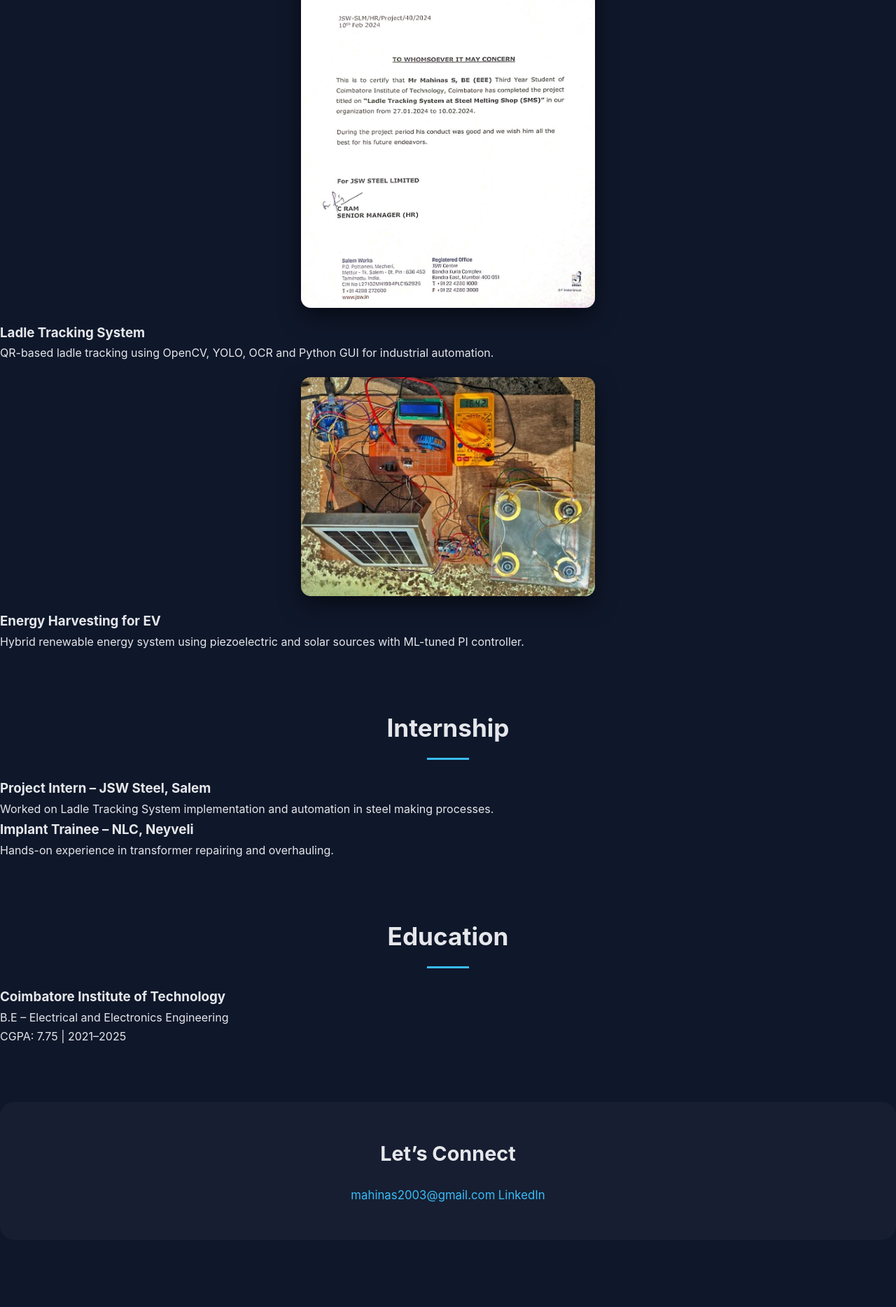
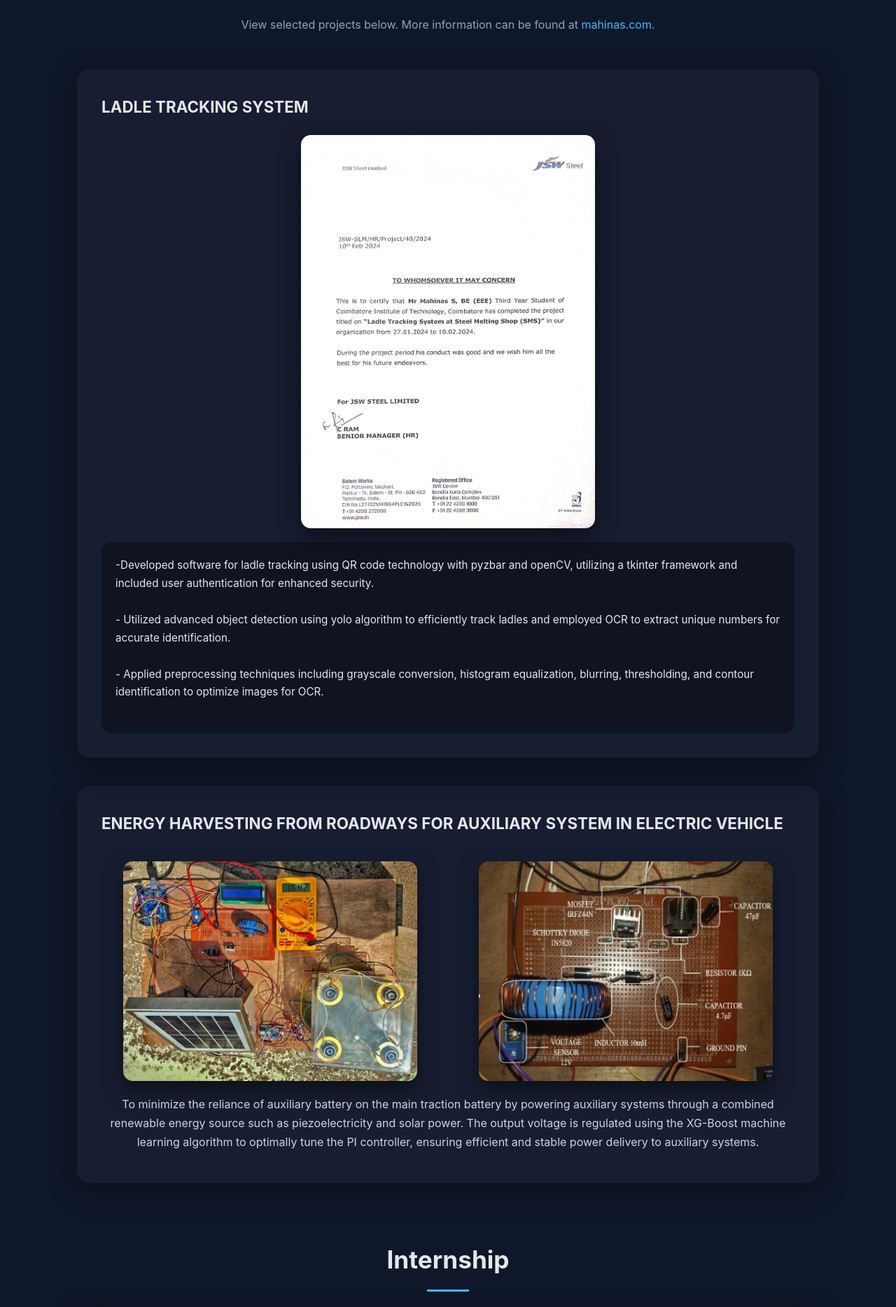
Before and after one commit to Mahinas/portfolio, a plain HTML site: page index.html in a window 1280 px wide. Shown: the part 512-2380 px from the top of the page at 70% size. Before the commit the page ends 2284 px from the top, so only its background shows below. Drawn offline with Linux system fonts and the light colour scheme.

Commit message:
Update index.html

```diff
--- a/index.html
+++ b/index.html
@@ -2,87 +2,145 @@
 <html lang="en">
 <head>
   <meta charset="UTF-8" />
-  <meta name="viewport" content="width=device-width, initial-scale=1.0"/>
-  <title>Mahinas | Portfolio</title>
+  <meta name="viewport" content="width=device-width, initial-scale=1.0" />
+  <title>Mahinas / Resume</title>
   <link rel="stylesheet" href="styles.css" />
 </head>
+
 <body>
 
-  <!-- HERO -->
-  <header class="hero">
+<main>
+
+  <!-- ================= ABOUT / PROFILE ================= -->
+  <header>
     <h1>Mahinas S</h1>
-    <h2 id="typing"></h2>
+    <h2 id="typing-effect">Electrical and Electronics Engineer</h2>
+
     <p>
-      Electrical and Electronics Engineering graduate passionate about
-      automation, software development, and innovative engineering solutions.
+      I am a focused professional engineer who is passionate about my profession, and with a sharp focus on innovation and problem-solving.
+      I work best in difficult environments and am committed to driving organizations' success with learning, collaboration, and out-of-the-box thinking.
+      Having a sharp focus on developing technical and analytical strengths, my goal is to enable development and offer innovative solutions with
+      collaboration and technology.
     </p>
   </header>
 
-  <!-- PROJECTS -->
-  <section class="section">
-    <h2 class="section-title">Projects</h2>
+  <!-- ================= PROJECTS ================= -->
+  <section>
+    <h2>Featured Projects</h2>
+    <p>
+      View selected projects below. More information can be found at
+      <a href="https://www.linkedin.com/in/mahinas2003" target="_blank">mahinas.com</a>.
+    </p>
 
-    <div class="project-grid">
+    <section>
+      <h3>LADLE TRACKING SYSTEM</h3>
+      <img src="images/completion_certificate.jpeg" alt="completion_certificate" />
 
-      <div class="project-card">
-        <img src="images/completion_certificate.jpeg" alt="Ladle Tracking">
-        <h3>Ladle Tracking System</h3>
-        <p>
-          QR-based ladle tracking using OpenCV, YOLO, OCR and Python GUI
-          for industrial automation.
-        </p>
+      <pre>
+-Developed software for ladle tracking using QR code technology with pyzbar and openCV, utilizing a tkinter framework and included user authentication for enhanced security.
+
+- Utilized advanced object detection using yolo algorithm to efficiently track ladles and employed OCR to extract unique numbers for accurate identification.
+
+- Applied preprocessing techniques including grayscale conversion, histogram equalization, blurring, thresholding, and contour identification to optimize images for OCR.
+      </pre>
+    </section>
+
+    <section>
+      <h3>ENERGY HARVESTING FROM ROADWAYS FOR AUXILIARY SYSTEM IN ELECTRIC VEHICLE</h3>
+
+      <div class="project-images">
+        <img src="images/hardware_prototype.jpg" alt="Closed loop hardware prototype" />
+        <img src="images/SIDO_converter_setup.jpg" alt="SIDO Buck-Boost converter setup" />
       </div>
 
-      <div class="project-card">
-        <img src="images/hardware_prototype.jpg" alt="Energy Harvesting">
-        <h3>Energy Harvesting for EV</h3>
-        <p>
-          Hybrid renewable energy system using piezoelectric and solar sources
-          with ML-tuned PI controller.
-        </p>
-      </div>
-
-    </div>
+      <p>
+        To minimize the reliance of auxiliary battery on the main traction battery by powering auxiliary systems through a combined renewable energy source
+        such as piezoelectricity and solar power. The output voltage is regulated using the XG-Boost machine learning algorithm to optimally tune the PI
+        controller, ensuring efficient and stable power delivery to auxiliary systems.
+      </p>
+    </section>
   </section>
 
-  <!-- EXPERIENCE -->
-  <section class="section">
-    <h2 class="section-title">Internship</h2>
+  <!-- ================= INTERNSHIP ================= -->
+  <section>
+    <h2>Internship</h2>
 
-    <div class="card">
-      <h3>Project Intern – JSW Steel, Salem</h3>
+    <section>
+      <h3>PROJECT INTERN</h3>
+      <p>JSW STEEL LTD | SALEM</p>
+      <p>2 weeks</p>
       <p>
-        Worked on Ladle Tracking System implementation and automation
-        in steel making processes.
+        Understanding the steel making process and the efficient use of Ladle Tracking System for Industrial Automation and implemented the project
+        which empowers with accurate ladle number recognition in SMS
       </p>
-    </div>
+    </section>
 
-    <div class="card">
-      <h3>Implant Trainee – NLC, Neyveli</h3>
+    <section>
+      <h3>IMPLANT TRAINEE</h3>
+      <p>NEYVELI LIGNITE CORPORATION | NEYVELI</p>
+      <p>2 weeks</p>
       <p>
-        Hands-on experience in transformer repairing and overhauling.
+        Gained valuable insights on Repairing and Overhauling of Transformer through hands-on practice.
       </p>
-    </div>
+    </section>
   </section>
 
-  <!-- EDUCATION -->
-  <section class="section">
-    <h2 class="section-title">Education</h2>
+  <!-- ================= EDUCATION ================= -->
+  <section>
+    <h2>Education</h2>
 
-    <div class="card">
-      <h3>Coimbatore Institute of Technology</h3>
-      <p>B.E – Electrical and Electronics Engineering</p>
-      <p>CGPA: 7.75 | 2021–2025</p>
-    </div>
+    <section>
+      <h3>COIMBATORE INSTITUTE OF TECHNOLOGY</h3>
+      <p>BE EEE</p>
+      <p>CGPA - 7.75*</p>
+      <p>2021 - 2025</p>
+    </section>
+
+    <section>
+      <h3>ST. JOHN'S MATRIC HR SEC SCHOOL</h3>
+      <p>HSC</p>
+      <p>92.98%</p>
+      <p>2020 - 2021</p>
+    </section>
+
+    <section>
+      <h3>ST. JOHN'S MATRIC HR SEC SCHOOL</h3>
+      <p>SSLC</p>
+      <p>94.8%</p>
+      <p>2018 - 2019</p>
+    </section>
   </section>
 
-  <!-- FOOTER -->
+  <!-- ================= CONTACT ================= -->
   <footer>
-    <h2>Let’s Connect</h2>
-    <a href="mailto:mahinas2003@gmail.com">mahinas2003@gmail.com</a>
-    <a href="https://www.linkedin.com/in/mahinas2003/" target="_blank">LinkedIn</a>
+    <h2>Let's Keep in Touch!</h2>
+    <ul>
+      <li><a href="mailto:mahinas2003@gmail.com">mahinas2003@gmail.com</a></li>
+      <li><a href="https://www.linkedin.com/in/mahinas2003/" target="_blank">Mahinas S</a></li>
+    </ul>
   </footer>
 
-  <script src="script.js"></script>
+</main>
+
+<!-- ================= TYPING EFFECT ================= -->
+<script>
+  const text = "Electrical and Electronics Engineer";
+  let index = 0;
+  const speed = 80;
+
+  function typeEffect() {
+    if (index < text.length) {
+      document.getElementById("typing-effect").textContent += text.charAt(index);
+      index++;
+      setTimeout(typeEffect, speed);
+    }
+  }
+
+  window.onload = () => {
+    document.getElementById("typing-effect").textContent = "";
+    typeEffect();
+  };
+</script>
+
 </body>
 </html>
```
